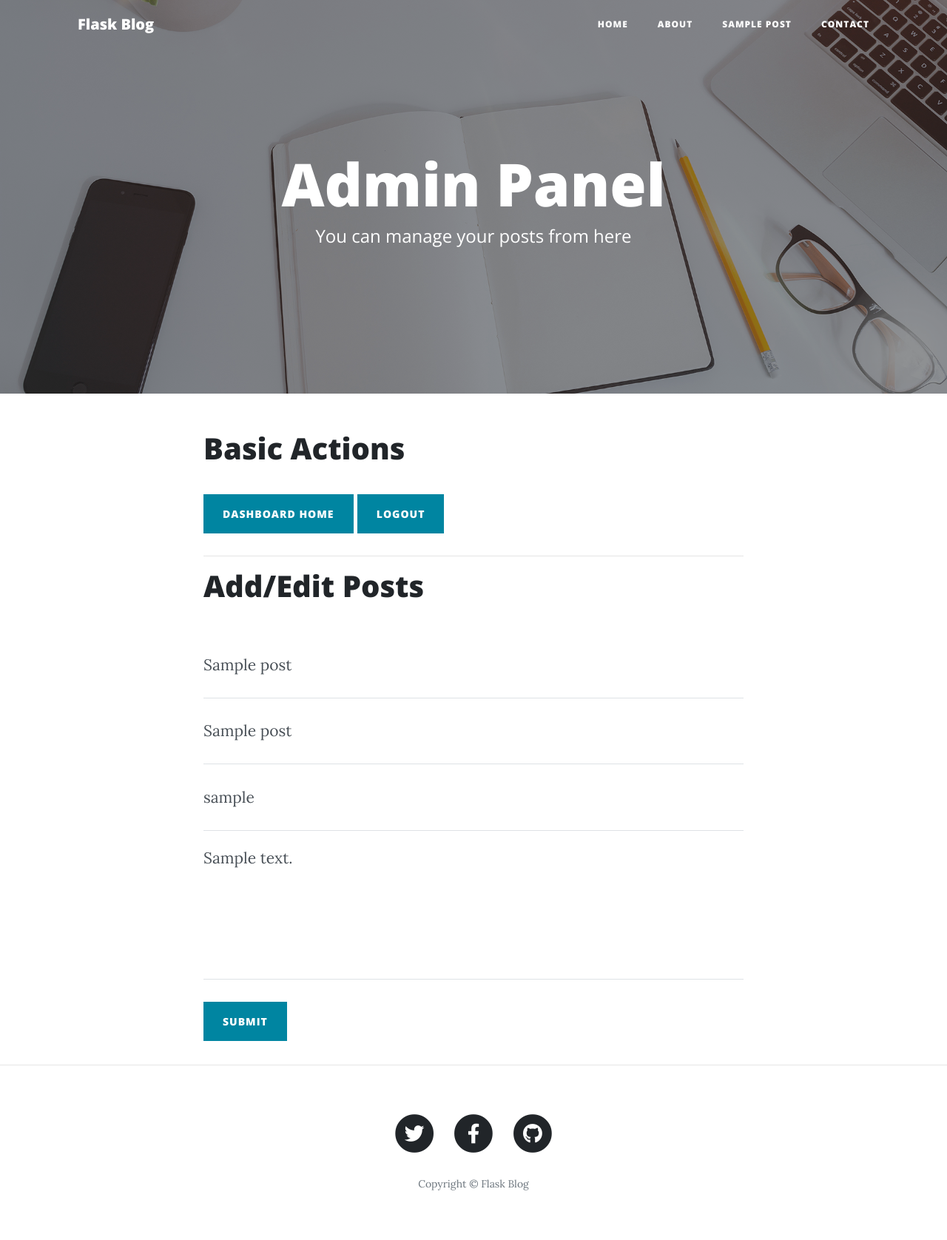
After one commit to harshitag98/Python-Blog, a Flask app: page /edit/1 in a window 1280 px wide. The commit adds this page. Shown: the whole page at 74% size. Run offline with Flask 2, Linux system fonts and the light colour scheme; tables that the repository leaves empty hold one stand-in row (values such as "Sample post"); some libraries are stand-ins or nearby versions.

Commit message:
added edit.html

```diff
--- a/main.py
+++ b/main.py
@@ -1,4 +1,4 @@
-from flask import Flask, render_template, request, session
+from flask import Flask, render_template, request, session, redirect
 from flask_sqlalchemy import SQLAlchemy
 from datetime import datetime
 from flask_mail import Mail
@@ -37,6 +37,7 @@ class Contacts(db.Model):
 class Posts(db.Model):
     sno = db.Column(db.Integer, primary_key=True)
     title = db.Column(db.String(50), nullable=False)
+    sub_heading = db.Column(db.String(50), nullable=False)
     slug = db.Column(db.String(20), nullable=False)
     content = db.Column(db.String(120), nullable=False)
     date = db.Column(db.String(20), nullable=True)
@@ -65,6 +66,34 @@ def dashboard():
             return render_template('dashboard.html', params=params, posts=posts)
     return render_template('login.html', params=params)
 
+@app.route("/edit/<string:sno>", methods=['GET', 'POST'])
+def edit(sno):
+    if('user' in session and session['user']==params['admin_user']):
+        if(request.method=="POST"):
+            new_title = request.form.get('title')
+            new_sub_heading = request.form.get('sub_heading')
+            new_slug = request.form.get('slug')
+            new_content = request.form.get('content')
+            date = datetime.now()
+            if(sno=='0'):
+                add_post = Posts(title=new_title, sub_heading=new_sub_heading, slug=new_slug, content=new_content, date=date)
+                db.session.add(add_post)
+                db.session.commit()
+                return redirect('/edit/'+sno)
+            else:
+                post = Posts.query.filter_by(sno=sno).first()
+                post.title = new_title
+                post.sub_heading = new_sub_heading
+                post.slug = new_slug
+                post.content = new_content
+                post.date = date
+                db.session.commit()
+                return redirect('/edit/'+sno)
+    post = Posts.query.filter_by(sno=sno).first()
+    return render_template('edit.html', params=params, post=post, sno=sno)
+
+
+
 @app.route("/contact", methods=['GET', 'POST'])
 def contact():
     if(request.method=="POST"):
--- /dev/null
+++ b/templates/edit.html
@@ -0,0 +1,70 @@
+{% extends "layout.html" %}
+
+{% block body %}
+  <!-- Page Header -->
+  <header class="masthead" style="background-image: url('{{ url_for('static', filename='img/home-bg.jpg') }}')">
+    <div class="overlay"></div>
+    <div class="container">
+      <div class="row">
+        <div class="col-lg-8 col-md-10 mx-auto">
+          <div class="site-heading">
+            <h1>Admin Panel</h1>
+            <span class="subheading">You can manage your posts from here</span>
+          </div>
+        </div>
+      </div>
+    </div>
+  </header>
+
+  <!-- Main Content -->
+  <div class="container">
+    <div class="row">
+      <div class="col-lg-8 col-md-10 mx-auto">
+
+        <h1>Basic Actions</h1><br>
+        <a href="/dashboard"> <button type="button" class="btn btn-primary">Dashboard Home</button> </a>
+        <a href="/logout"> <button type="button" class="btn btn-primary">LogOut</button> </a>
+        <p></p>
+        <hr>
+        <h1>Add/Edit Posts</h1><br>
+
+        <form name="sentMessage" id="contactForm" action="/edit/{{sno}}" method="post" novalidate>
+          <div class="control-group">
+            <div class="form-group floating-label-form-group controls">
+              <label>Title</label>
+              <input type="text" class="form-control" placeholder="Title" id="title" name="title" value="{{post.title}}" required data-validation-required-message="Please enter the title.">
+              <p class="help-block text-danger"></p>
+            </div>
+          </div>
+          <div class="control-group">
+            <div class="form-group floating-label-form-group controls">
+              <label>Sub-Heading</label>
+              <input type="text" name="sub_heading" class="form-control" placeholder="Sub-Heading" value="{{post.sub_heading}}" id="sub-heading" required data-validation-required-message="Please enter the sub-heading.">
+              <p class="help-block text-danger"></p>
+            </div>
+          </div>
+          <div class="control-group">
+            <div class="form-group col-xs-12 floating-label-form-group controls">
+              <label>Slug</label>
+              <input type="text" name="slug" class="form-control" placeholder="Slug" value="{{post.slug}}" id="slug" required data-validation-required-message="Please enter the slug.">
+              <p class="help-block text-danger"></p>
+            </div>
+          </div>
+          <div class="control-group">
+            <div class="form-group floating-label-form-group controls">
+              <label>Content</label>
+              <textarea rows="5" name="content" class="form-control" placeholder="Content" id="content" required data-validation-required-message="Please enter the content of the post">{{post.content}}</textarea>
+              <p class="help-block text-danger"></p>
+            </div>
+          </div>
+          <br>
+          <div id="success"></div>
+          <div class="form-group">
+            <button type="submit" class="btn btn-primary" id="submit">Submit</button>
+          </div>
+        </form>
+      </div>
+    </div>
+  </div>
+
+{% endblock %}
--- a/templates/index.html
+++ b/templates/index.html
@@ -28,9 +28,11 @@
               {{post.title}}
             </h2>
             <h3 class="post-subtitle">
-              {{post.content[0:30]}}.....
+              {{post.sub_heading}}
             </h3>
           </a>
+          {{post.content[0:100]}}.....
+          <p></p>
           <p class="post-meta">Posted by
             <a href="/">Admin</a>
             on {{post.date}}</p>
```
Also changed, not shown: templates/dashboard.html (+8 -2 lines).
